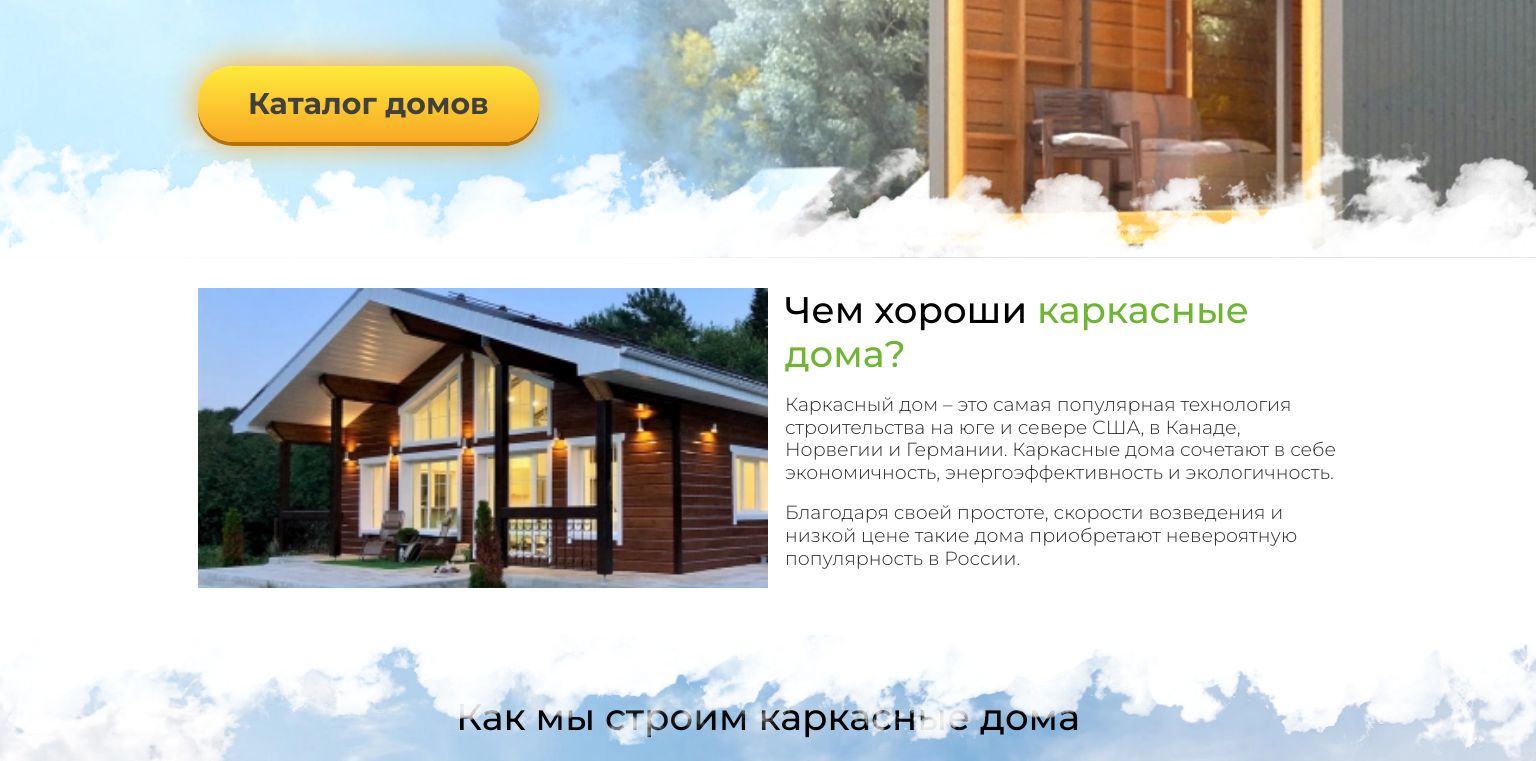
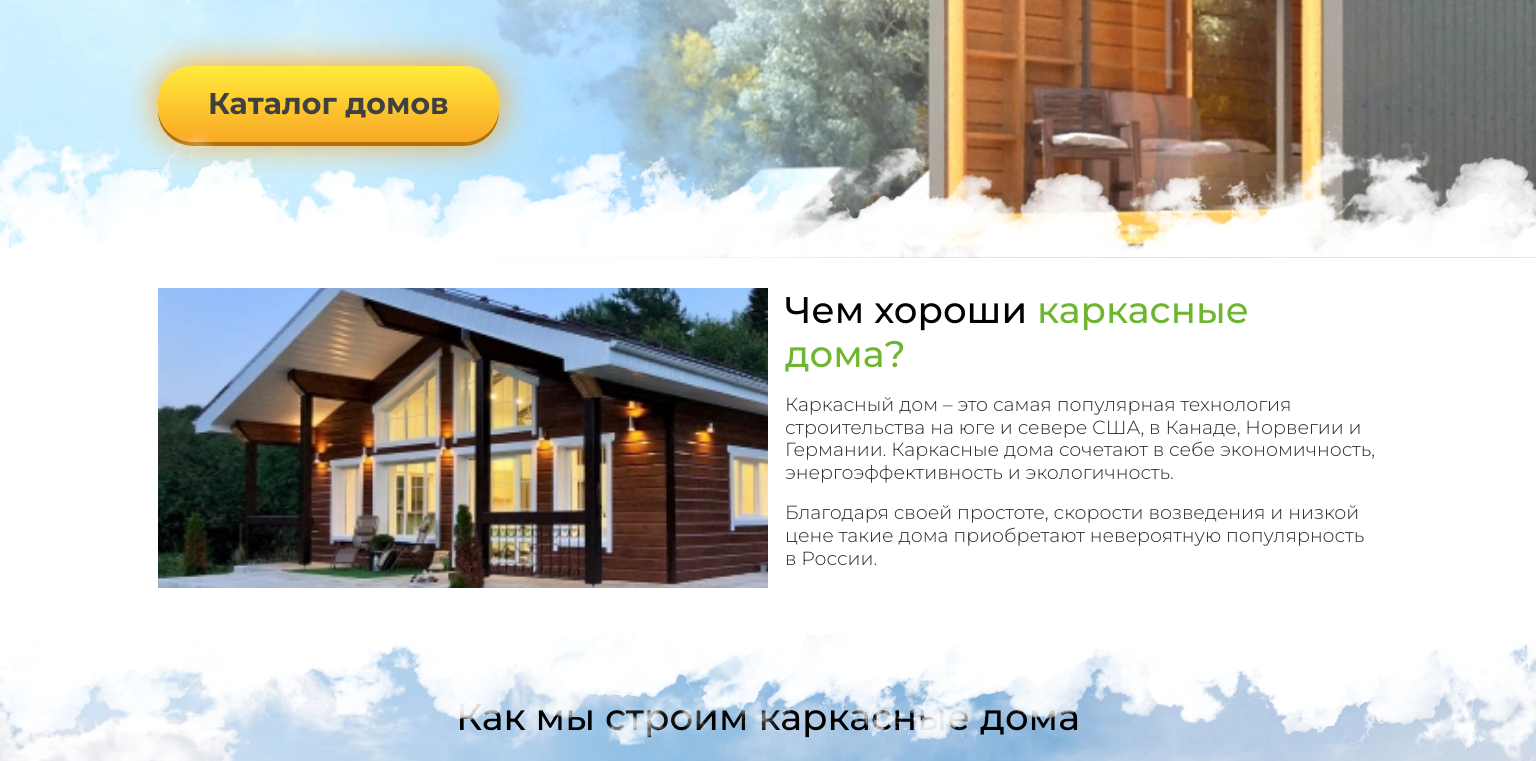
Before and after one commit to Khasanov-Kamil/build, a plain HTML site: page index.html in a window 1536 px wide. Shown: the part 542-1303 px from the top of the page. Drawn offline with Linux system fonts and the light colour scheme.

Commit message:
Site 2.0

```diff
--- a/style/media.css
+++ b/style/media.css
@@ -201,6 +201,6 @@
 }
 @media (min-width: 1400px) {
   .container {
-    width: 1200px
+    width: 1280px
   }
 }
```
